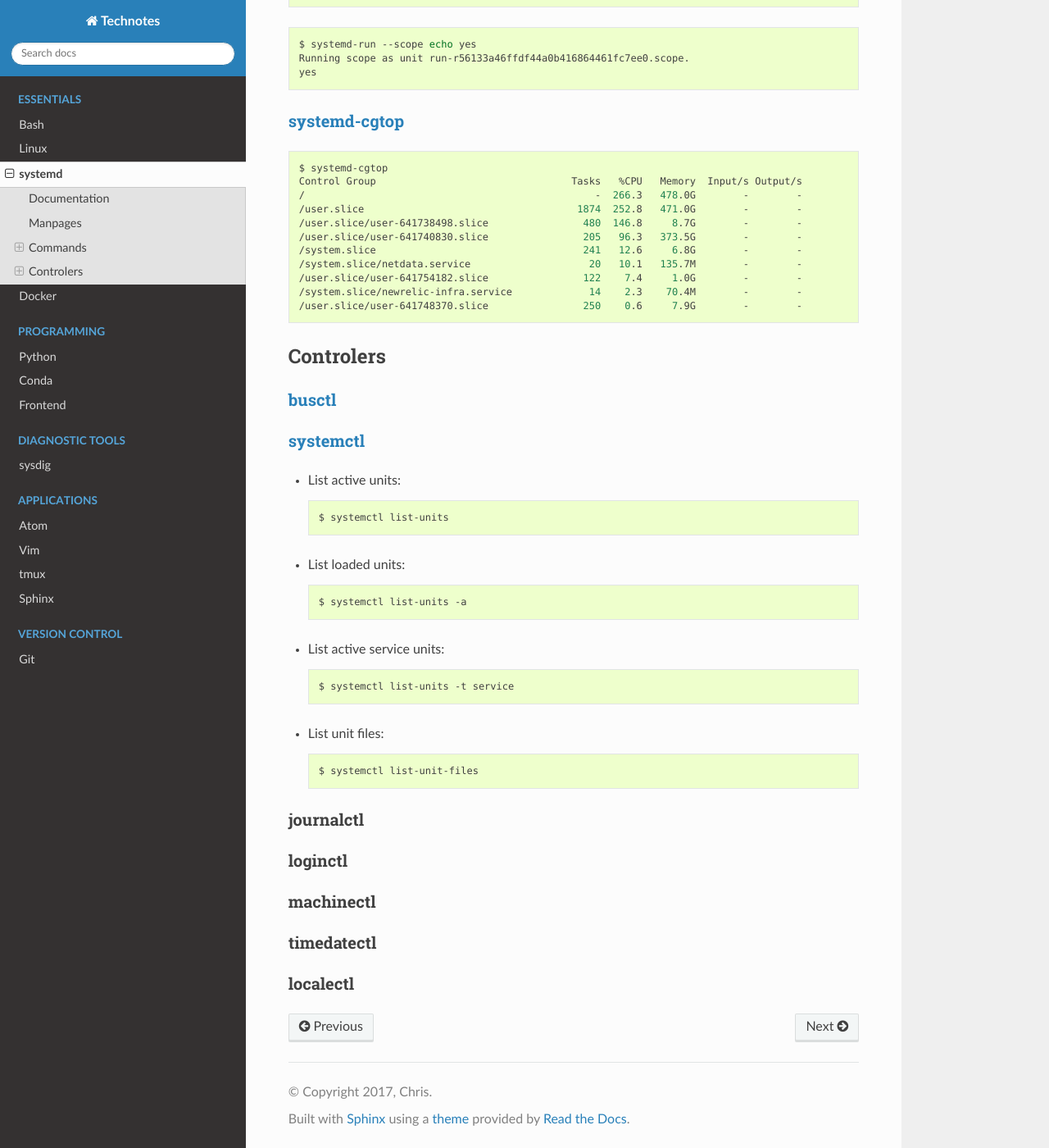
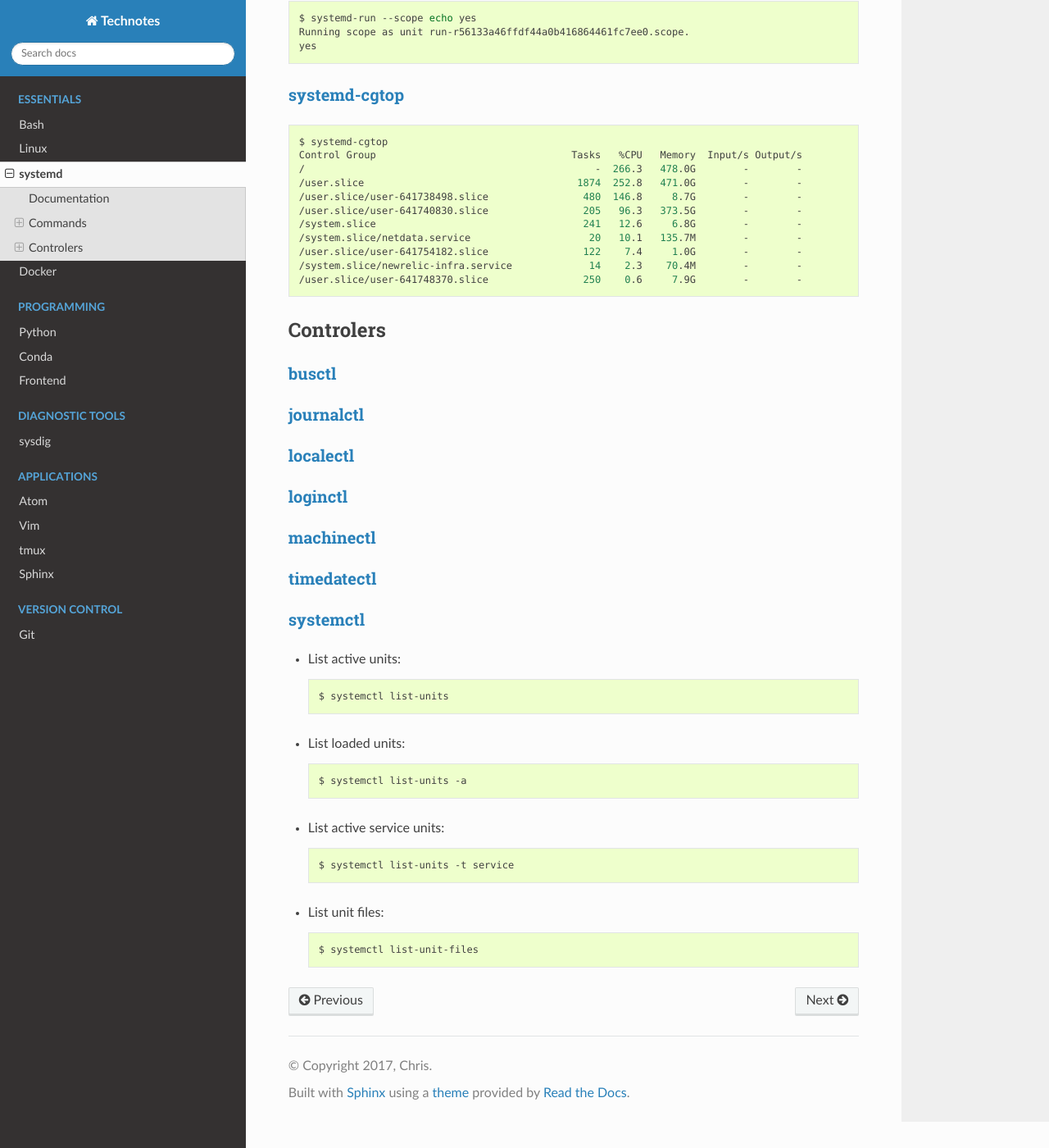
Before and after one commit to heterotopian/technotes, a Sphinx documentation site: the page built from source/systemd/index.rst, in a window 1280 px wide and 1400 px high, scrolled down 833 px. Shown: the whole window at 82% size. Built offline with Sphinx 7.4.7 and the Read the Docs theme 2.0.0, drawn with Linux system fonts in a browser that asks for light colours; some of the changed lines change nothing that is shown.

Commit message:
Minor changes

```diff
--- a/source/systemd/controller.rst
+++ b/source/systemd/controller.rst
@@ -5,6 +5,26 @@ Controlers
 
 `busctl <https://www.freedesktop.org/software/systemd/man/busctl.html>`_
 ------------------------------------------------------------------------
+
+
+`journalctl <https://www.freedesktop.org/software/systemd/man/journalctl.html>`_
+--------------------------------------------------------------------------------
+
+
+`localectl <https://www.freedesktop.org/software/systemd/man/localectl.html>`_
+------------------------------------------------------------------------------
+
+
+`loginctl <https://www.freedesktop.org/software/systemd/man/loginctl.html>`_
+----------------------------------------------------------------------------
+
+
+`machinectl <https://www.freedesktop.org/software/systemd/man/machinectl.html>`_
+--------------------------------------------------------------------------------
+
+
+`timedatectl <https://www.freedesktop.org/software/systemd/man/timedatectl.html>`_
+----------------------------------------------------------------------------------
 
 
 `systemctl <http://0pointer.de/public/systemd-man/systemctl.html>`_
@@ -25,23 +45,3 @@ Controlers
 - List unit files::
 
     $ systemctl list-unit-files
-
-
-journalctl
-----------
-
-
-loginctl
---------
-
-
-machinectl
-----------
-
-
-timedatectl
------------
-
-
-localectl
----------
--- a/source/systemd/doc.rst
+++ b/source/systemd/doc.rst
@@ -2,13 +2,9 @@ Documentation
 =============
 
 - `Project homepage <https://www.freedesktop.org/wiki/Software/systemd/>`_
+- `Manpages <http://0pointer.de/public/systemd-man/>`_
 
-
-
-`Manpages <http://0pointer.de/public/systemd-man/>`_
-====================================================
-
-- `systemd.directives <http://0pointer.de/public/systemd-man/systemd.directives.html>`_ -
-  Index of configuration directives
-- `systemd-socket-proxyd <http://0pointer.de/public/systemd-man/systemd-socket-proxyd.html>`_ -
-  Bidirectionally proxy local sockets to another (possibly remote) socket.
+  - `systemd.directives <http://0pointer.de/public/systemd-man/systemd.directives.html>`_ -
+    Index of configuration directives
+  - `systemd-socket-proxyd <http://0pointer.de/public/systemd-man/systemd-socket-proxyd.html>`_ -
+    Bidirectionally proxy local sockets to another (possibly remote) socket.
```
